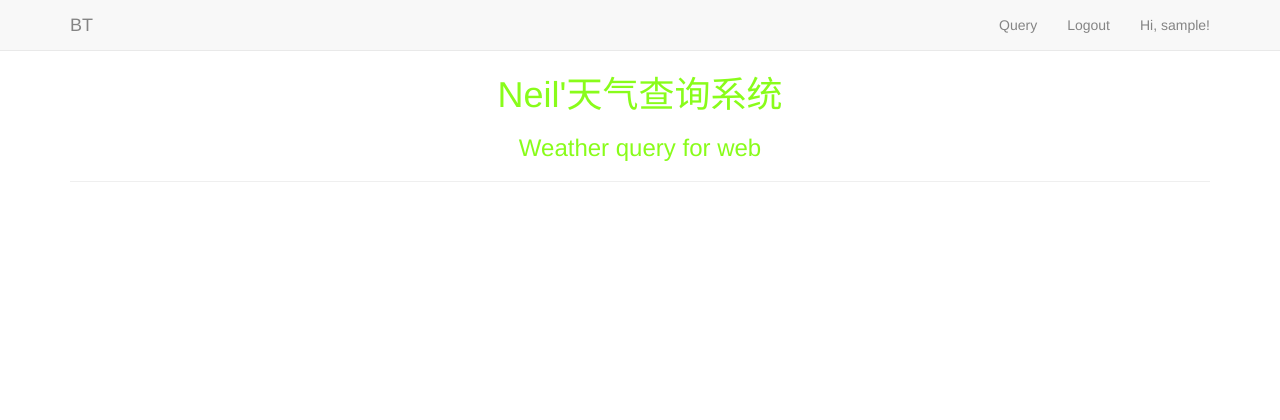
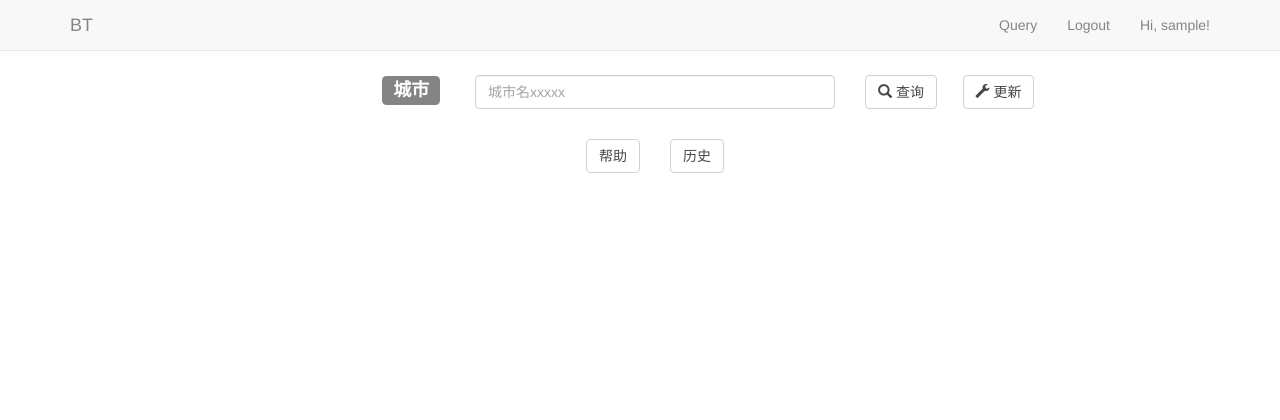
Before and after one commit to Gouwal/Py104-Weathers, a Flask app: page /query in a window 1280 px wide. Shown: the top 420 px of the page. Run offline with Flask 2, Linux system fonts and the light colour scheme; the visitor is signed in with stand-in values (Sample User, id 1); data comes from the database, SQL or seed files in the repository; parts of the project's set-up code (start-up, migrations or seed data) failed here and were passed over; some libraries are stand-ins or nearby versions.

Commit message:
Now the Web is ok!

```diff
--- a/app/home/views.py
+++ b/app/home/views.py
@@ -114,8 +114,7 @@ def query():
             return render_template('home/query.html', inquiry_outcome=inquiry_outcome, title="Query")
 
         elif request.form['action'] == u'历史':
-            lists = current_user.weather_xz.all()
-            inquiry_history = lists
+            inquiry_history = current_user.weather_xz.all()
             return render_template('home/query.html', inquiry_history=inquiry_history)
 
 
@@ -143,4 +142,4 @@ def query():
             return render_template('home/query.html', help_information=help_information)
 
     else:
-        return render_template('index.html', title="Query")
+        return render_template('home/query.html', title="Query")
--- a/app/templates/base.html
+++ b/app/templates/base.html
@@ -30,7 +30,6 @@
                   <li><a href="{{ url_for('auth.register') }}">Register</a></li>
                   <li><a href="{{ url_for('auth.login') }}">Login</a></li>
                 {% endif %}
-
               </ul>
           </div>
         </div>
--- a/app/templates/home/query.html
+++ b/app/templates/home/query.html
@@ -75,7 +75,6 @@
         </div>
         {% endif %}
 
-
         {% if inquiry_history %}
           {% for item in inquiry_history %}
         <p>{{ item.location }}：
@@ -85,40 +84,17 @@
     		   {% endfor %}
         {% endif %}
 
-            {% if inquiry_history %}
-            <div class="col-xs-12 col-md-12 text-center">
-
-
-            <h4><p class="ex7" style="font-weight:bold;color:#fffacd"> 对不起!<font size="5" style="font-weight:bold;color:#ff00ff" face="Helvetica">城市:{{city}}</font>不存在，请重新输入，谢谢！</p><h4>
-
-            </div>
-            {% endif %}
-
-
         {% if help_information %}
-
         <h4><div class="col-xs-12 col-md-12 text-center" style="font-weight:bold">
-
           <p style="font-size:25px;color:#00ced1">输入<b>城市</b>, 查询该城市的天气 </p>
           <p style="font-size:25px;color:#f08080">点击<b>帮助</b>, 获取帮助信息 </p>
           <p style="font-family:微软雅黑,Times,serif;font-size:25px;color:#7cfc00">点击<b>历史</b>, 获取查询历史 </p>
-
         </div></h4>
-            {% endif %}
-
-            {% if help_information %}
-            <div class="text-center">
-
-
-              <p style="color: rgb(248,248,248)"> <font size="15">天气信息已经更新</font></p>
-
         {% endif %}
 
         {% if is_updated %}
         <p>{{ is_updated }}</p>
         {% endif %}
-
-            </div>
 
         </div>
       </div>
```
Lines whose indentation alone changed are shown as unchanged.
